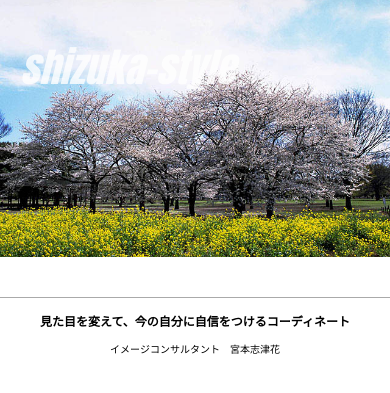
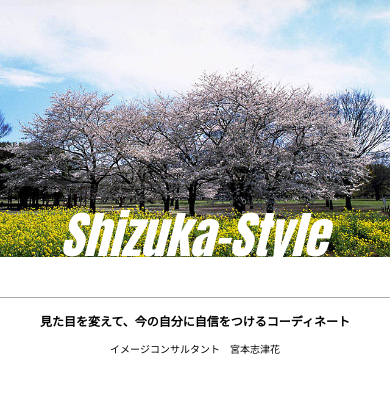
Before and after one commit to shizuka-style/shizuka-style.github.io, a plain HTML site: page index.html in a window 390 px wide. Shown: the part 103-496 px from the top of the page. Drawn offline with Linux system fonts and the light colour scheme.

Commit message:
Add files via upload

```diff
--- a/index.html
+++ b/index.html
@@ -32,7 +32,7 @@
     <div class="main">
       <div class="top-pic">
       <img src="top1.jpg" >
-      <p>shizuka-style</P>
+      <p>Shizuka-Style</P>
 
       </div>
 
--- a/stylesheet.css
+++ b/stylesheet.css
@@ -37,13 +37,14 @@ body{
 }
 .top-pic p{
   position:absolute;
-  top:100px;
-  left:140px;
+  top:300px;
+  left:300px;
   color:#fff;
-  font-size:60px;
-  font-family:Impact;
+  font-size:80px;
+  font-family:"Monotype Corsiva",Impact,fantasy;
+
   font-style:italic;
-  animation: fadeIn 10s ease 0s 1 normal;
+  animation: fadeIn 5s ease 0s 1 normal;
 }
 .main h3{
   text-align: center;
@@ -131,9 +132,9 @@ height:40px;
 }
 .top-pic p{
 position:absolute;
-top:100px;
-left:20px;
+top:250px;
+left:60px;
 color:#fff;
-font-size:40px;
+font-size:50px;
 }
 }
```
